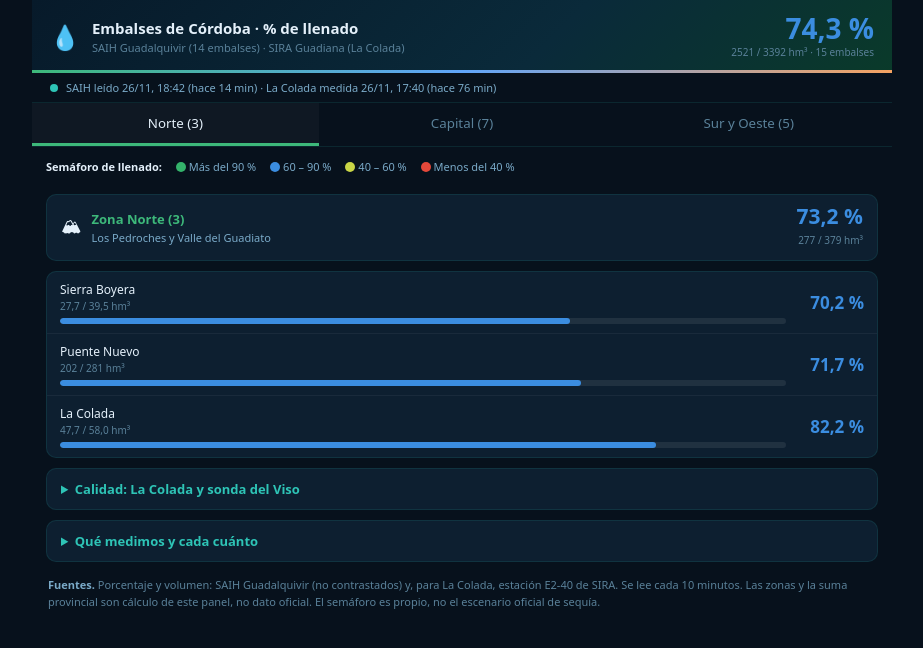
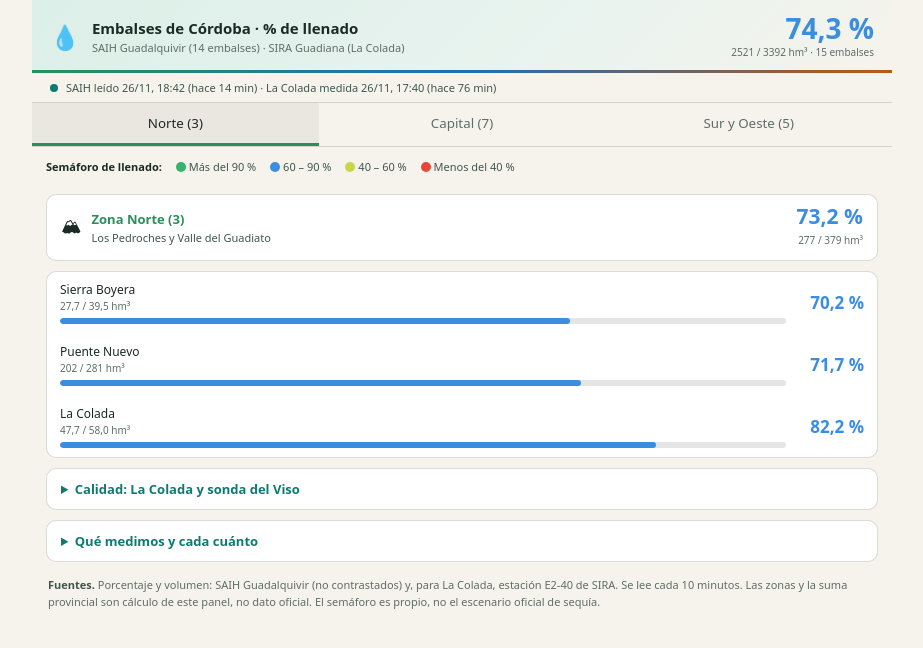
Before and after one commit to herzonekg-hue/Pulso-Hidrico-Cordoba-, a plain HTML site: page embalses_cordoba.html in a window 1280 px wide. Shown: the whole page, without its empty margins (178-1101 px from the left). Drawn offline with Linux system fonts and the light colour scheme.

Commit message:
embalses: fondo claro y mejor contraste de lectura
Co-Authored-By: Claude Sonnet 5.5 <noreply@anthropic.com>
Claude-Session: https://claude.ai/code/session_01UinN3CExcFZCG9TnZvnieu

```diff
--- a/embalses_cordoba.html
+++ b/embalses_cordoba.html
@@ -5,12 +5,12 @@
 <meta name="viewport" content="width=device-width, initial-scale=1, viewport-fit=cover">
 <title>Embalses de Córdoba · % de llenado</title>
 <style>
-:root{--bg:#07111c;--s1:#0d1f30;--water:#2ec4b6;--warn:#f4a261;--crit:#e76f51;--med:#60a5fa;--ok:#3db87a;
---text:#e4f0fa;--text2:#7aaac8;--text3:#5a8199;--border:rgba(46,196,182,.12);
---norte:#3db87a;--capital:#60a5fa;--sur:#f4a261}
+:root{--bg:#f6f3ec;--s1:#ffffff;--water:#0e7a70;--warn:#b85a14;--crit:#b3301f;--med:#1f6fb5;--ok:#2a8f5c;
+--text:#1c2a26;--text2:#3f5650;--text3:#5d6e68;--border:rgba(0,0,0,.14);
+--norte:#2a8f5c;--capital:#1f6fb5;--sur:#b85a14}
 *{box-sizing:border-box;margin:0;padding:0}
 body{font-family:system-ui,-apple-system,"Segoe UI",Roboto,sans-serif;background:var(--bg);color:var(--text);min-height:100vh}
-.hero{background:linear-gradient(135deg,#071a2a,#0a2a3a 60%,#0a3a2a);padding:14px 18px;display:flex;align-items:center;gap:12px;position:relative}
+.hero{background:linear-gradient(135deg,#dcefe8,#e9f3ef 60%,#f6f3ec);padding:14px 18px;display:flex;align-items:center;gap:12px;position:relative}
 .hero::after{content:'';position:absolute;left:0;right:0;bottom:0;height:3px;background:linear-gradient(90deg,var(--norte),var(--capital),var(--sur))}
 .hero h1{font-size:15px;font-weight:800}
 .hero p{font-size:11px;color:var(--text3);margin-top:2px}
@@ -21,7 +21,7 @@ body{font-family:system-ui,-apple-system,"Segoe UI",Roboto,sans-serif;background
 .dot{width:8px;height:8px;border-radius:50%;background:var(--text3)}.dot.ok{background:var(--water)}.dot.err{background:var(--crit)}
 .tabs{display:flex;border-bottom:1px solid var(--border)}
 .tab{flex:1;padding:11px 4px;font:700 12px inherit;font-family:inherit;color:var(--text3);background:none;border:0;border-bottom:3px solid transparent;cursor:pointer}
-.tab.active{color:var(--text);background:rgba(255,255,255,.03)}
+.tab.active{color:var(--text);background:rgba(0,0,0,.05)}
 .wrap{max-width:860px;margin:0 auto}
 .content{padding:12px 14px;display:flex;flex-direction:column;gap:10px}
 .zh{background:var(--s1);border:1px solid var(--border);border-radius:10px;padding:11px 14px;display:flex;align-items:center;gap:10px}
@@ -29,10 +29,10 @@ body{font-family:system-ui,-apple-system,"Segoe UI",Roboto,sans-serif;background
 .zh .n{margin-left:auto;text-align:right}.zh .n b{font-size:21px;font-weight:900;display:block;line-height:1}.zh .n span{font-size:10px;color:var(--text3)}
 .tabla{background:var(--s1);border:1px solid var(--border);border-radius:10px;overflow:hidden}
 .row{display:grid;grid-template-columns:1fr 70px;gap:8px;align-items:center;padding:9px 13px;border-bottom:1px solid rgba(255,255,255,.05);font-size:12px}
-.row:last-child{border:0}.row.head{background:rgba(255,255,255,.04);font-size:10px;color:var(--text3);text-transform:uppercase;font-weight:700}
+.row:last-child{border:0}.row.head{background:rgba(0,0,0,.05);font-size:10px;color:var(--text3);text-transform:uppercase;font-weight:700}
 .nom small{display:block;color:var(--text3);font-size:10px;margin-top:1px}
 .pct{text-align:right;font-weight:800;font-size:17px}.vol{text-align:right;color:var(--text2)}
-.bar{height:6px;background:rgba(255,255,255,.08);border-radius:3px;overflow:hidden}.bar i{display:block;height:100%;border-radius:3px;width:0;transition:width 1s}
+.bar{height:6px;background:rgba(0,0,0,.1);border-radius:3px;overflow:hidden}.bar i{display:block;height:100%;border-radius:3px;width:0;transition:width 1s}
 .sb{display:inline-block;font-size:9px;font-weight:700;padding:2px 6px;border-radius:4px;margin-top:4px}
 .nota{font-size:11px;color:var(--text3);line-height:1.55;padding:2px 2px 14px}
 .nota b{color:var(--text2)}
@@ -119,11 +119,11 @@ function calidad(){
   const c=(SIRA.calidad||[]).find(x=>x.cod==='EAA-421'&&x.ok), e=(SIRA.embalses||[]).find(x=>x.cod==='E2-40'&&x.ok);
   if(!c&&!e) return '';
   const dt=c?utc(c.hora_obs):null, de=e?utc(e.hora_obs):null;
-  const caja=(t,v,u)=>`<div style="background:rgba(255,255,255,.04);border-radius:8px;padding:8px;text-align:center"><div style="font-size:10px;color:var(--text3)">${t}</div><div style="font-size:17px;font-weight:800">${v}<span style="font-size:10px;color:var(--text3)"> ${u}</span></div></div>`;
+  const caja=(t,v,u)=>`<div style="background:rgba(0,0,0,.045);border-radius:8px;padding:8px;text-align:center"><div style="font-size:10px;color:var(--text3)">${t}</div><div style="font-size:17px;font-weight:800">${v}<span style="font-size:10px;color:var(--text3)"> ${u}</span></div></div>`;
   let h='<div class="zh" style="display:block"><h2 style="color:var(--water)">La Colada (E2-40) y la sonda del Viso (EAA-421) · SIRA Guadiana</h2>';
   const lc=LISTA.find(x=>x.id==='E2-40');
   if(lc){const tr=lc.pct>90?'más del 90 %':lc.pct>=60?'tramo 60-90 %':lc.pct>=40?'tramo 40-60 %':'menos del 40 %';
-    h+=`<div style="display:flex;align-items:center;gap:10px;margin:6px 0 8px"><span style="background:${col(lc.pct)};color:#06121c;font-weight:800;padding:4px 10px;border-radius:14px;font-size:13px">${fmt(lc.pct,1)} %</span><span style="font-size:12px;color:var(--text2)">Estado en tiempo real: ${tr} · ${fmt(lc.volumen,1)} de ${fmt(lc.capacidad,1)} hm³</span></div>`;}
+    h+=`<div style="display:flex;align-items:center;gap:10px;margin:6px 0 8px"><span style="background:${col(lc.pct)};color:#ffffff;font-weight:800;padding:4px 10px;border-radius:14px;font-size:13px">${fmt(lc.pct,1)} %</span><span style="font-size:12px;color:var(--text2)">Estado en tiempo real: ${tr} · ${fmt(lc.volumen,1)} de ${fmt(lc.capacidad,1)} hm³</span></div>`;}
   if(e) h+=`<p style="margin:3px 0 8px"><b>La Colada (estación E2-40 de SIRA)</b>, se mide cada 10 min: nivel ${fmt(e.nivel_msnm,2)} msnm · ${fmt(e.volumen_hm3,2)} hm³ · salida ${fmt(e.q_salida_m3s,4)} m³/s · medido ${hora(de)} (${hace(de)})</p>`;
   if(c){
     h+=`<p style="margin:3px 0 8px"><b>Sonda del Viso (EAA-421)</b>, Guadarramilla en El Viso, aguas arriba del embalse, se mide cada 15 min · medido ${hora(dt)} (${hace(dt)})</p>
@@ -150,10 +150,10 @@ function cruce(c){
   const marca=ult[1]>=al?'<b style="color:'+ROJO+'">por encima del umbral de alerta del panel ('+fmt(al,1)+' mg/L)</b>; la unidad del parámetro PO (fosfato o fósforo) está pendiente de verificar':'por debajo del umbral de alerta del panel';
   return `<p style="margin:10px 0 4px;font-size:12px"><b>Cruce fosfatos ↔ La Colada</b> (serie 15 min de la sonda, ${f.length} lecturas)</p>
   <div style="display:grid;grid-template-columns:repeat(auto-fit,minmax(130px,1fr));gap:6px">
-  <div style="background:rgba(255,255,255,.04);border-radius:8px;padding:8px;font-size:11px">Fosfatos Δ 24 h<br><b style="font-size:15px">${sg(dd(p24))}</b></div>
-  <div style="background:rgba(255,255,255,.04);border-radius:8px;padding:8px;font-size:11px">Fosfatos Δ 7 d<br><b style="font-size:15px">${sg(dd(p7))}</b></div>
-  <div style="background:rgba(255,255,255,.04);border-radius:8px;padding:8px;font-size:11px">Máx. fosfatos 24 h<br><b style="font-size:15px">${fmt(max24,2)} mg/L</b></div>
-  <div style="background:rgba(255,255,255,.04);border-radius:8px;padding:8px;font-size:11px">La Colada Δ 24 h / 7 d<br><b style="font-size:15px">${col_?fmt(col_.pp,2)+' pp':'—'} / ${col7?fmt(col7.pp,2)+' pp':'—'}</b></div></div>
+  <div style="background:rgba(0,0,0,.045);border-radius:8px;padding:8px;font-size:11px">Fosfatos Δ 24 h<br><b style="font-size:15px">${sg(dd(p24))}</b></div>
+  <div style="background:rgba(0,0,0,.045);border-radius:8px;padding:8px;font-size:11px">Fosfatos Δ 7 d<br><b style="font-size:15px">${sg(dd(p7))}</b></div>
+  <div style="background:rgba(0,0,0,.045);border-radius:8px;padding:8px;font-size:11px">Máx. fosfatos 24 h<br><b style="font-size:15px">${fmt(max24,2)} mg/L</b></div>
+  <div style="background:rgba(0,0,0,.045);border-radius:8px;padding:8px;font-size:11px">La Colada Δ 24 h / 7 d<br><b style="font-size:15px">${col_?fmt(col_.pp,2)+' pp':'—'} / ${col7?fmt(col7.pp,2)+' pp':'—'}</b></div></div>
   <p style="margin-top:6px;font-size:11px;color:var(--text2)">Último fosfato: ${fmt(ult[1],2)} mg/L, ${marca}. La sonda mide río aguas arriba, no dentro del embalse: es un indicador de aporte, no de calidad del agua embalsada. El nivel de La Colada acumula histórico desde el despliegue; la variación aparece cuando hay lectura de hace 24 h / 7 d.</p>`;
 }
 
```
